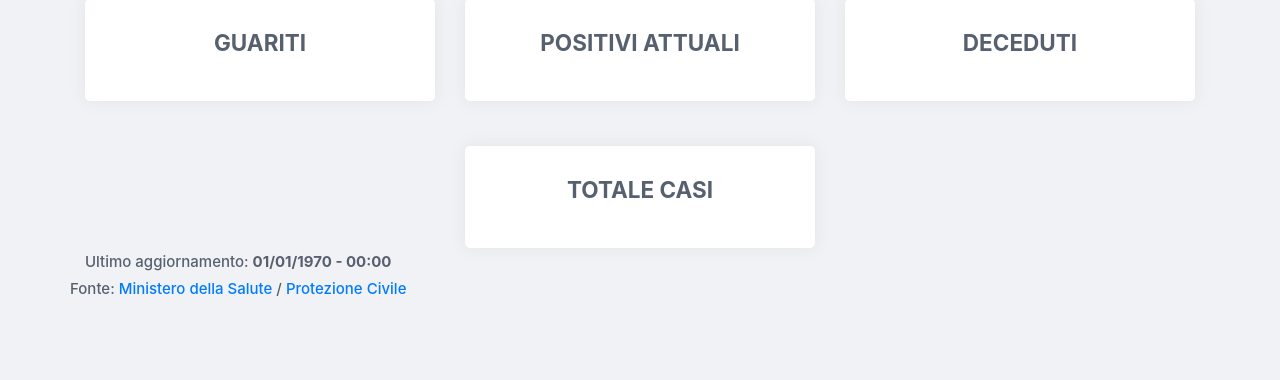
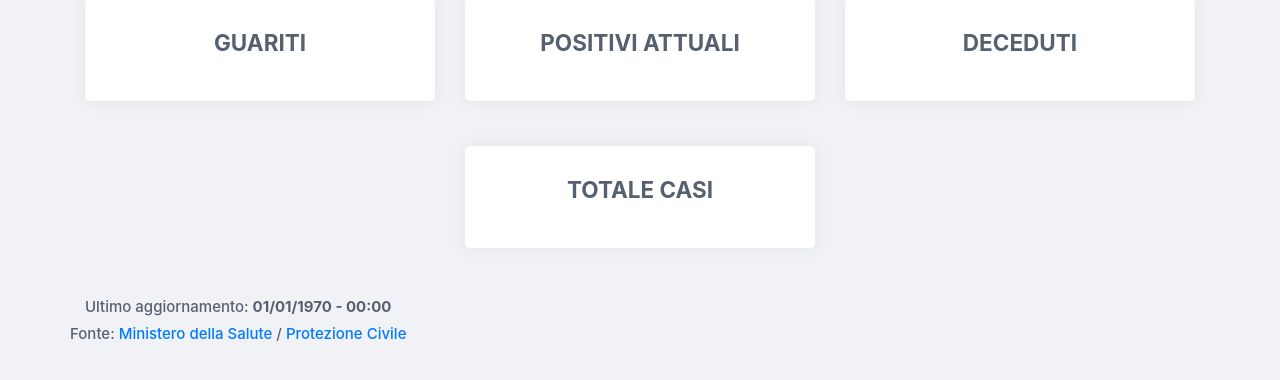
Before and after one commit to RiccardoBorchi/covid-19-italia, a PHP site: page / in a window 1280 px wide. Shown: the part 248-628 px from the top of the page. Run offline with PHP 8.4, Linux system fonts and the light colour scheme; data that the repository does not hold is empty.

Commit message:
Aggiornamento.

```diff
--- a/index.php
+++ b/index.php
@@ -80,7 +80,7 @@
             </div>
          </div>
 
-         <div class="row text-center margin-t-xs">
+         <div class="row text-center my-5">
             <p class="text-small">Ultimo aggiornamento: <strong><?php echo date('d/m/Y - H:i', strtotime($data)); ?></strong><br/>Fonte: <a href="http://www.salute.gov.it/" target="_blank" rel="noreferrer">Ministero della Salute</a> / <a href="http://www.protezionecivile.gov.it" target="_blank">Protezione Civile</a></p>
          </div>
       </div>
```
